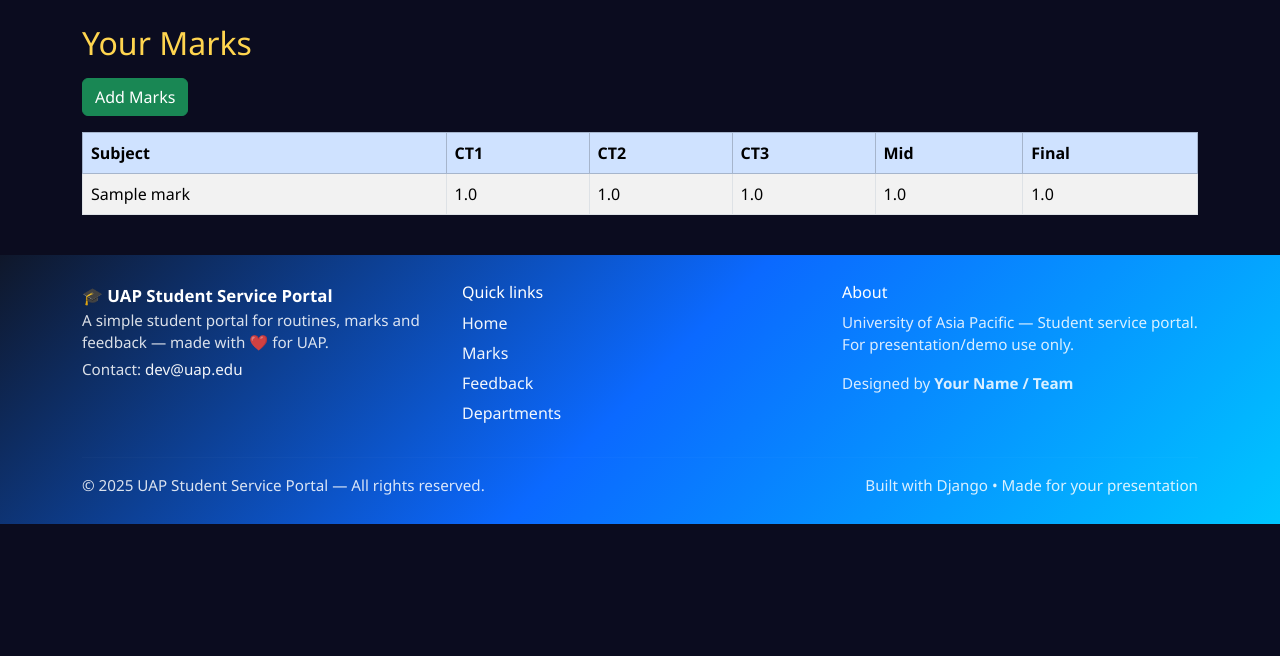
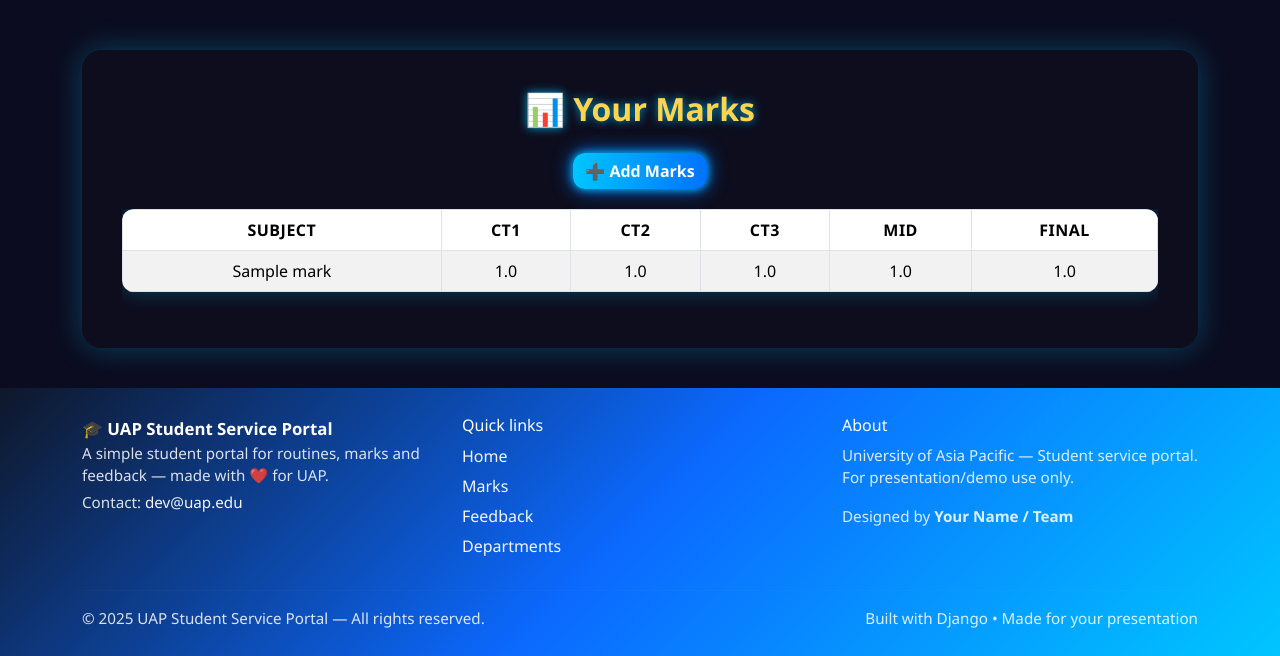
Before and after one commit to rizon53/UAP_Student_Service_Portal, a Django app: page /marks/ in a window 1280 px wide. Shown: the part 56-712 px from the top of the page. Run offline with Django 5.2, Linux system fonts and the light colour scheme; a user stored in the database is signed in; tables that the repository leaves empty hold one stand-in row (values such as "Sample post").

Commit message:
Update marks_list templates

```diff
--- a/templates/marks_list.html
+++ b/templates/marks_list.html
@@ -7,10 +7,96 @@
 <body>
 {% extends 'base.html' %}
 {% block content %}
-<h2 class="mb-3">Your Marks</h2>
-<a href="/marks/add/" class="btn btn-success mb-3">Add Marks</a>
-<table class="table table-striped table-bordered">
-    <thead class="table-primary">
+<style>
+    .marks-container {
+        background: rgba(15, 15, 30, 0.92);
+        padding: 40px;
+        border-radius: 20px;
+        box-shadow: 0 0 30px rgba(0,198,255,0.3);
+        backdrop-filter: blur(10px);
+        margin-top: 50px;
+        color: #fff;
+    }
+
+    h2 {
+        text-align: center;
+        color: #00c6ff;
+        font-weight: 700;
+        text-shadow: 0 0 10px rgba(0,198,255,0.8);
+        margin-bottom: 25px;
+    }
+
+    .btn-glow {
+        background: linear-gradient(90deg, #00c6ff, #0072ff);
+        border: none;
+        color: #fff;
+        font-weight: 600;
+        border-radius: 12px;
+        box-shadow: 0 0 8px #00c6ff, 0 0 20px #0072ff;
+        transition: all 0.3s ease;
+        display: inline-block;
+        margin-bottom: 20px;
+    }
+
+    .btn-glow:hover {
+        transform: translateY(-2px);
+        box-shadow: 0 0 20px #00c6ff, 0 0 40px #0072ff;
+    }
+
+    table {
+        background: rgba(20, 20, 40, 0.95);
+        border-radius: 12px;
+        overflow: hidden;
+        box-shadow: 0 0 20px rgba(0,198,255,0.3);
+    }
+
+    thead {
+        background: linear-gradient(90deg, #00c6ff, #0072ff);
+        color: #fff;
+        text-transform: uppercase;
+        letter-spacing: 0.5px;
+    }
+
+    tbody tr {
+        transition: all 0.3s ease;
+    }
+
+    tbody tr:hover {
+        background-color: rgba(0, 198, 255, 0.15);
+        transform: scale(1.01);
+    }
+
+    td, th {
+        text-align: center;
+        vertical-align: middle;
+        padding: 10px;
+    }
+
+    .empty-row {
+        color: rgba(255,255,255,0.7);
+        text-align: center;
+    }
+
+    @keyframes glowPulse {
+        0% { box-shadow: 0 0 15px #00c6ff; }
+        50% { box-shadow: 0 0 30px #0072ff; }
+        100% { box-shadow: 0 0 15px #00c6ff; }
+    }
+
+    .marks-container:hover {
+        animation: glowPulse 2s infinite alternate;
+    }
+</style>
+
+<div class="container marks-container">
+    <h2>📊 Your Marks</h2>
+    <div class="text-center">
+        <a href="/marks/add/" class="btn btn-glow">➕ Add Marks</a>
+    </div>
+
+    <div class="table-responsive">
+        <table class="table table-striped table-bordered align-middle">
+            <thead>
                 <tr>
                     <th>Subject</th>
                     <th>CT1</th>
@@ -32,11 +118,13 @@
                     </tr>
                 {% empty %}
                     <tr>
-                <td colspan="6" class="text-center">No marks yet.</td>
+                        <td colspan="6" class="empty-row">No marks yet.</td>
                     </tr>
                 {% endfor %}
             </tbody>
         </table>
+    </div>
+</div>
 {% endblock %}
 </body>
 </html>
```
Lines whose indentation alone changed are shown as unchanged.
